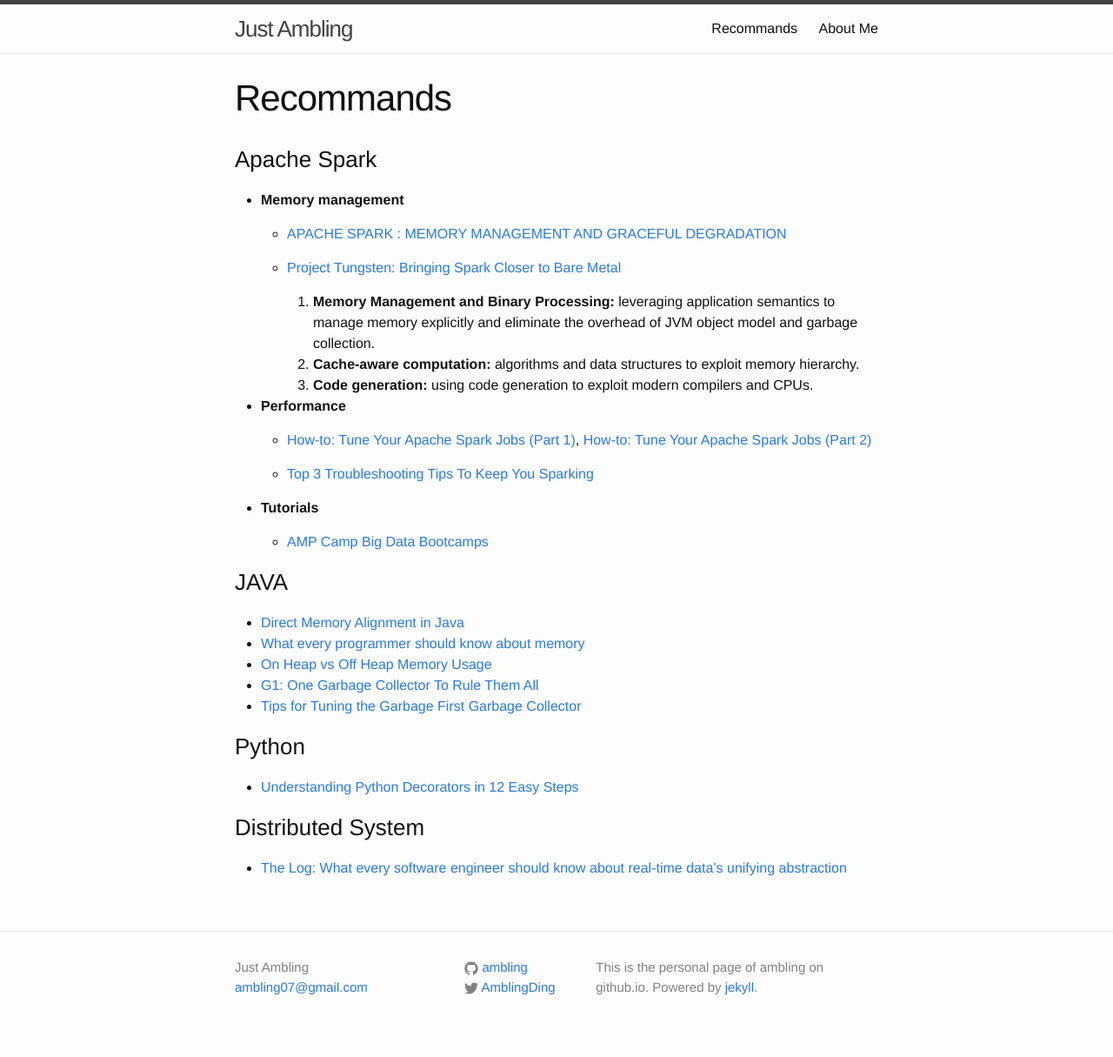
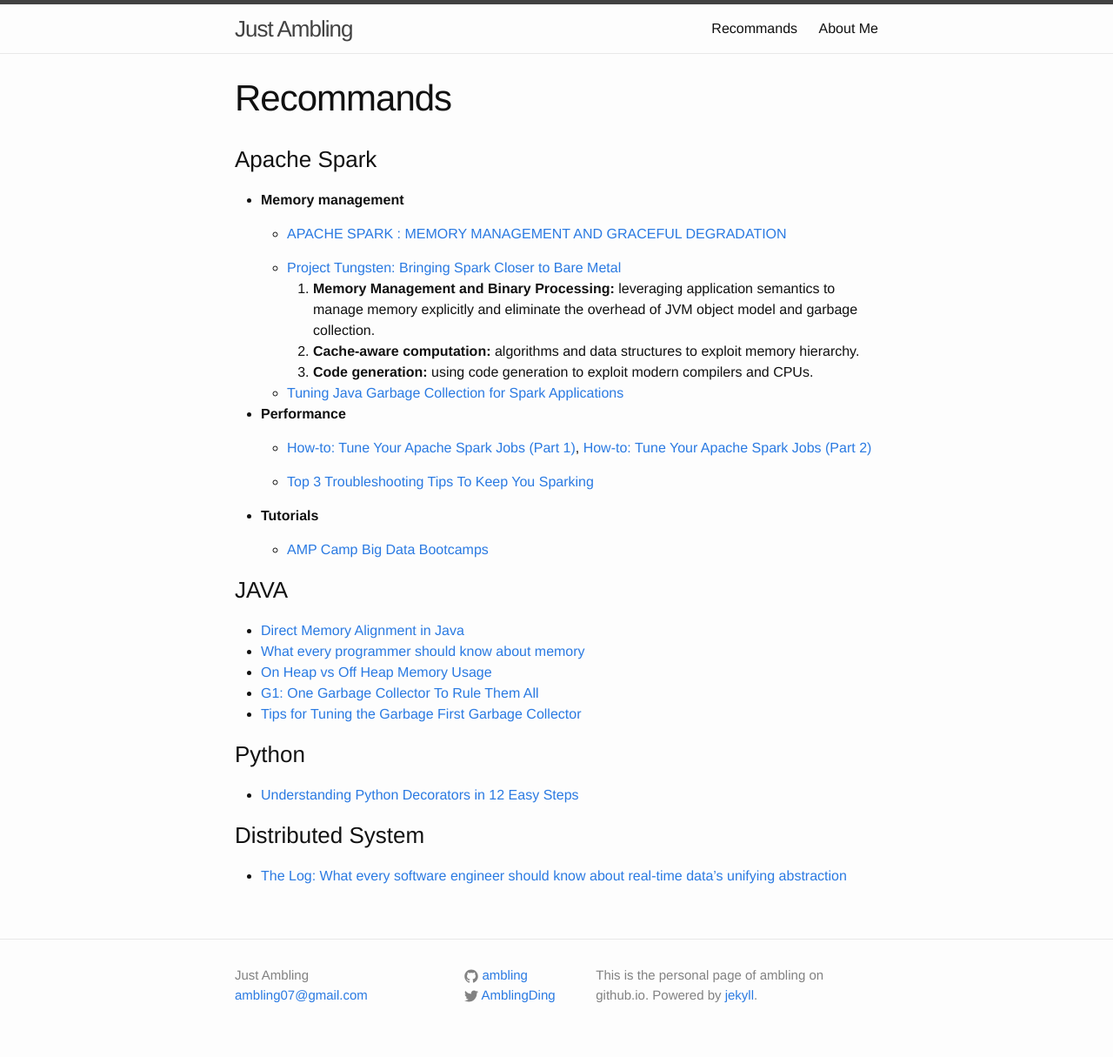
Before and after one commit to ambling/ambling.github.io, a Jekyll site: the page built from 00-recommands.md, in a window 1280 px wide. Shown: the whole page at 87% size. Built offline with Jekyll 4.4.1, drawn with Linux system fonts in a browser that asks for light colours.

Commit message:
add recommand of gc tunning in spark

```diff
--- a/00-recommands.md
+++ b/00-recommands.md
@@ -13,6 +13,8 @@ permalink: /recommands/
 		1. **Memory Management and Binary Processing:** leveraging application semantics to manage memory explicitly and eliminate the overhead of JVM object model and garbage collection.
 		2. **Cache-aware computation:** algorithms and data structures to exploit memory hierarchy.
 		3. **Code generation:** using code generation to exploit modern compilers and CPUs.
+
+    - [Tuning Java Garbage Collection for Spark Applications](https://databricks.com/blog/2015/05/28/tuning-java-garbage-collection-for-spark-applications.html)
 
 - **Performance**
 
```
